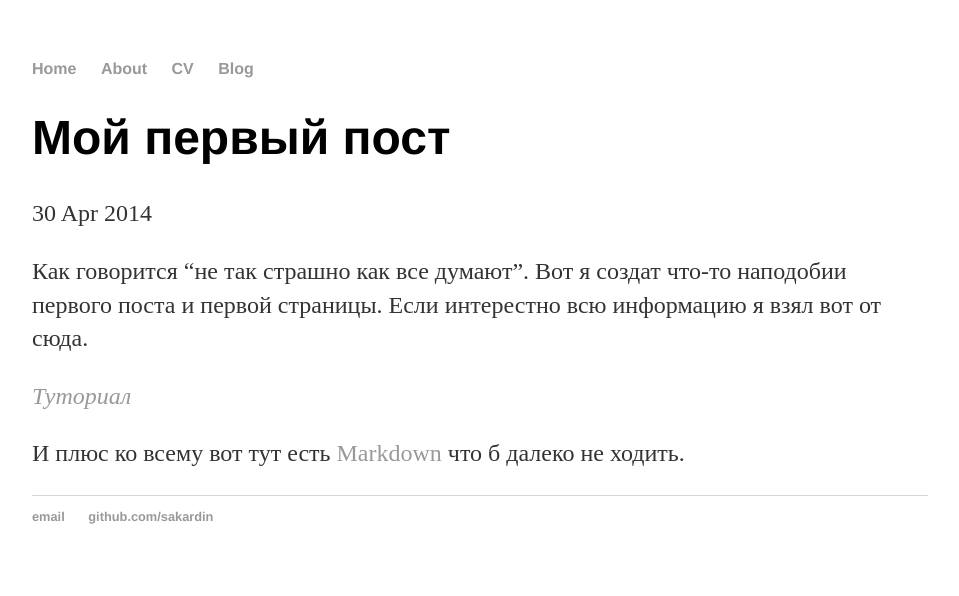
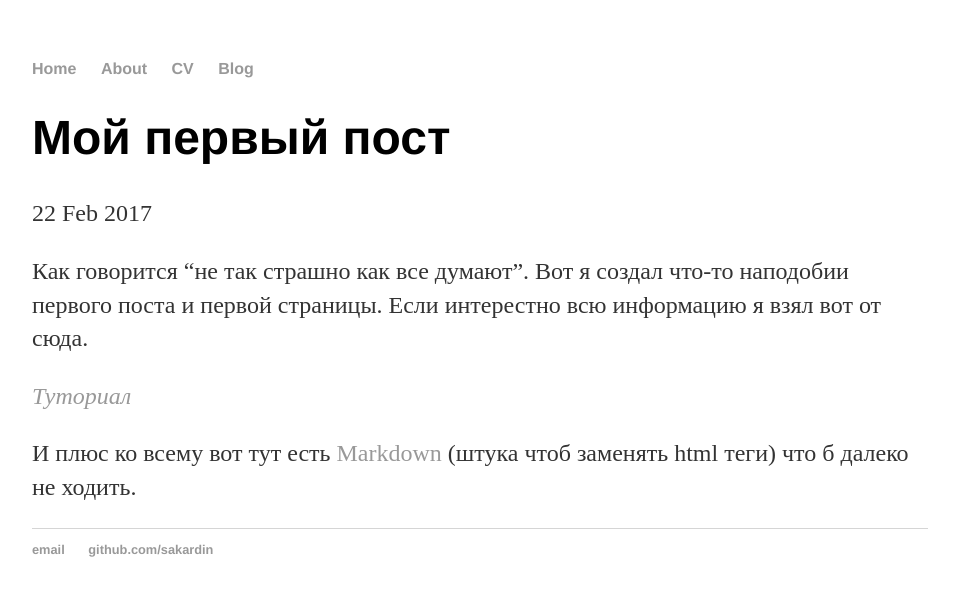
Before and after one commit to Sakardin/sakardin.github.io, a Jekyll site: the page built from _posts/2017-02-22-first-post.md, in a window 1280 px wide. Shown: the top 596 px of the page, without its empty margins (160-1119 px from the left). Built offline with Jekyll 4.4.1, drawn with Linux system fonts in a browser that asks for light colours.

Commit message:
second post

```diff
--- a/_config.yml
+++ b/_config.yml
@@ -1,3 +1,4 @@
 name: Sakardin
 theme: jekyll-theme-cayman
 permalink: /blog/:year/:month/:day/:title
+gems:   jekyll-sitemap
--- a/_posts/2017-02-22-first-post.md
+++ b/_posts/2017-02-22-first-post.md
@@ -1,14 +1,15 @@
 ---
 layout: post
 title: "Мой первый пост"
-date: 2014-04-30
+date: 2017-02-22
 ---
 
 Как говорится "не так страшно как все думают".
-Вот я создат что-то наподобии первого поста и первой страницы.
+Вот я создал что-то наподобии первого поста и первой страницы.
 Если интерестно всю информацию я взял вот от сюда.
 
 [*Туториал*](http://jmcglone.com/guides/github-pages/)
 
 И плюс ко всему вот тут есть [Markdown](http://packetlife.net/media/library/16/Markdown.pdf)
+(штука чтоб заменять html теги)
 что б далеко не ходить.
--- a/index.html
+++ b/index.html
@@ -1,5 +1,5 @@
 ---
-layout: default
+layout: jekyll-theme-cayman
 title: Сакардин Блог о всяком
 ---
 <div class="blurb">
```
Also changed, not shown: _posts/2017-02-22-How-did-I-jekyll-did.md (added, +14 -0 lines).
